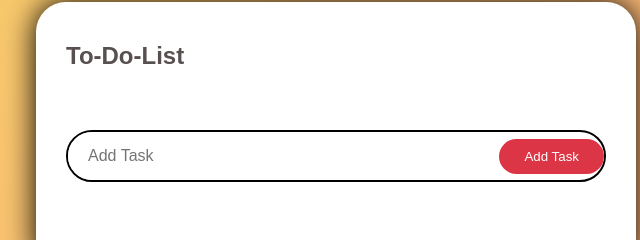
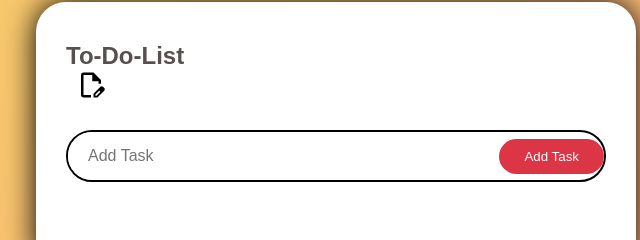
Before and after one commit to abdsheikh12/app2, a plain HTML site: page index.html in a window 1280 px wide. Shown: the part 138-378 px from the top of the page, 304-944 px from the left. Drawn offline with Linux system fonts and the light colour scheme.

Commit message:
Update index.html

```diff
--- a/index.html
+++ b/index.html
@@ -11,7 +11,7 @@
 <body>
   <div class="todo-app">
     <nav>
-      <h2>To-Do-List</h2><img src="to-do.svg" alt="">
+      <h2>To-Do-List</h2><img src="todo.svg" alt="">
     </nav>
     <div class="row">
       <input type="text" id="inp" placeholder="Add Task" >
```
